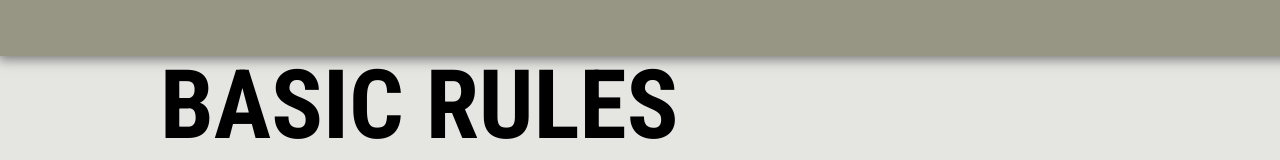
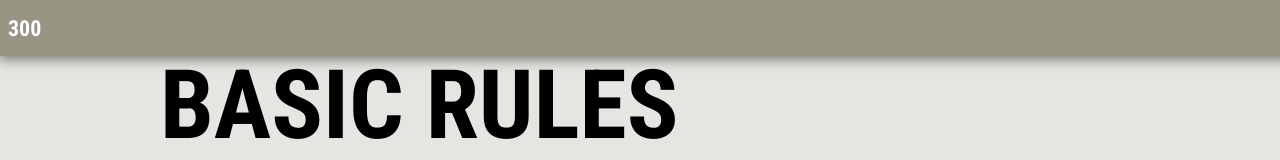
Before and after one commit to spoissant/wh40k-core-rules, a React (Create React App) app: page / in a window 1280 px wide. Shown: the top 160 px of the page. Built offline with nearby package versions, Linux system fonts and the light colour scheme.

Commit message:
Show debounce for debugging

```diff
--- a/src/App.js
+++ b/src/App.js
@@ -44,11 +44,12 @@ function App() {
     }
   };
 
+  const debounce = 300;
   const debouncedBreadcrumb = useDebounce(breadcrumb, 300);
 
   return (
     <div className="App">
-      <Header>{debouncedBreadcrumb.filter((item) => item).join(" > ")}</Header>
+      <Header>{debounce}{debouncedBreadcrumb.filter((item) => item).join(" > ")}</Header>
       <Container>
         {coreRules.children.map((c, i) => (
           <Title
```
